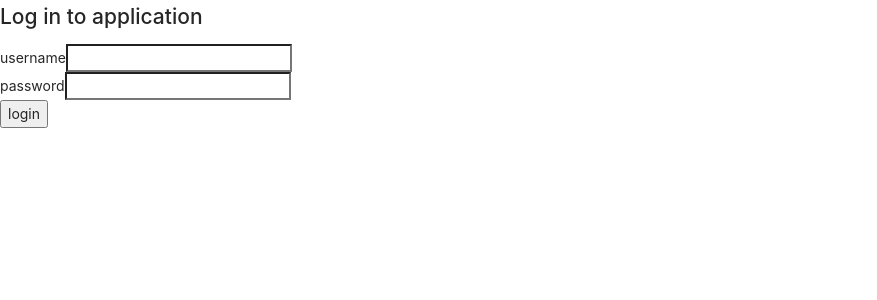
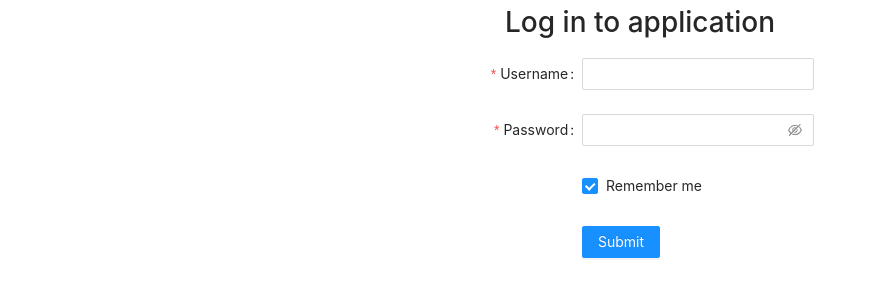
Before and after one commit to mkcyoung/fullstack-helsinki, a React (Create React App) app in the folder part7/bloglist-frontend/: page / in a window 1280 px wide. Shown: the top 300 px of the page, without its empty margins (0-877 px from the left). Built offline with nearby package versions, Linux system fonts and the light colour scheme; no server answers.

Commit message:
styled navbar and login form

```diff
--- a/part7/bloglist-frontend/src/App.js
+++ b/part7/bloglist-frontend/src/App.js
@@ -65,7 +65,7 @@ const App = () => {
     <>
       {user === null ?
         <div>
-          <h2>Log in to application</h2>
+          <h1 align='center'>Log in to application</h1>
           <Notification />
           <LoginForm />
         </div> :
--- a/part7/bloglist-frontend/src/components/LoginForm.js
+++ b/part7/bloglist-frontend/src/components/LoginForm.js
@@ -1,40 +1,111 @@
 import React, { useState } from 'react'
-import Login from './Login'
+// import Login from './Login'
 import { useDispatch } from 'react-redux'
 import { setUser } from '../reducers/userReducer'
+
+import { Form, Input, Button, Checkbox, Row } from 'antd'
 
 const LoginForm = () => {
     const dispatch = useDispatch()
 
-    const [username, setUsername] = useState('')
-    const [password, setPassword] = useState('')
+    // const [username, setUsername] = useState('')
+    // const [password, setPassword] = useState('')
 
-    const handleUsername = (event) => {
-        setUsername(event.target.value)
-      }
 
-    const handlePassword = (event) => {
-        setPassword(event.target.value)
+    // const handleUsername = (event) => {
+    //     setUsername(event.target.value)
+    //   }
+
+    // const handlePassword = (event) => {
+    //     setPassword(event.target.value)
+    // }
+
+    const handleLogin = async (values) => {
+        dispatch(setUser(values.username,values.password))
+        // setUsername('')
+        // setPassword('')
     }
 
-    const handleLogin = async (event) => {
-        event.preventDefault()
-        dispatch(setUser(username,password))
-        setUsername('')
-        setPassword('')
+    const onFinishFailed = (errorInfo) => {
+        console.log('Failed:', errorInfo)
     }
 
 
     return (
-        <div>
-            <Login
-                username={username}
-                password={password}
-                handleSubmit={handleLogin}
-                handleUsername={handleUsername}
-                handlePassword={handlePassword}
-          />
-        </div>
+        <Row type="flex" justify="center" align="center">
+            <Form
+            name="basic"
+            labelCol={{
+                span: 8,
+            }}
+            wrapperCol={{
+                span: 16,
+            }}
+            initialValues={{
+                remember: true,
+            }}
+            onFinish={handleLogin}
+            onFinishFailed={onFinishFailed}
+            >
+                <Form.Item
+                    label="Username"
+                    name="username"
+                    rules={[
+                    {
+                        required: true,
+                        message: 'Please input your username!',
+                    },
+                    ]}
+                >
+                    <Input />
+                </Form.Item>
+
+                <Form.Item
+                    label="Password"
+                    name="password"
+                    rules={[
+                    {
+                        required: true,
+                        message: 'Please input your password!',
+                    },
+                    ]}
+                >
+                    <Input.Password />
+                </Form.Item>
+
+                <Form.Item
+                    name="remember"
+                    valuePropName="checked"
+                    wrapperCol={{
+                    offset: 8,
+                    span: 16,
+                    }}
+                >
+                    <Checkbox>Remember me</Checkbox>
+                </Form.Item>
+
+                <Form.Item
+                    wrapperCol={{
+                    offset: 8,
+                    span: 16,
+                    }}
+                >
+                    <Button type="primary" htmlType="submit">
+                    Submit
+                    </Button>
+                </Form.Item>
+            </Form>
+        </Row>
+
+        // <div>
+        //     <Login
+        //         username={username}
+        //         password={password}
+        //         handleSubmit={handleLogin}
+        //         handleUsername={handleUsername}
+        //         handlePassword={handlePassword}
+        //   />
+        // </div>
     )
 
 
--- a/part7/bloglist-frontend/src/components/Menu.js
+++ b/part7/bloglist-frontend/src/components/Menu.js
@@ -1,9 +1,31 @@
-import React from 'react'
+import React, { useState } from 'react'
 import { Link } from 'react-router-dom'
-import { useSelector  } from 'react-redux'
-import LogoutButton from './LogoutButton'
+import { useSelector, useDispatch  } from 'react-redux'
+// import LogoutButton from './LogoutButton'
+import { Menu } from 'antd'
+import { useRouteMatch } from 'react-router-dom'
 
-const Menu = () => {
+import { UserOutlined, PoweroffOutlined, TeamOutlined, CopyOutlined } from '@ant-design/icons'
+
+import { logoutUser } from '../reducers/userReducer'
+
+const { SubMenu } = Menu
+
+
+const navMenu = () => {
+
+  const dispatch = useDispatch()
+
+  const handleLogout = () => {
+      dispatch(logoutUser())
+    }
+
+
+  // checks out route match to render correct active key
+  const matchUser = useRouteMatch('/users')
+  const clicked = matchUser
+    ? 'users'
+    : 'blogs'
 
   const user = useSelector(state => state.user)
 
@@ -16,14 +38,30 @@ const Menu = () => {
       backgroundColor: '#dbdbdb'
   }
 
+
   return (
-      <div style={navStyle}>
+
+    <Menu defaultSelectedKeys={clicked} mode='horizontal'>
+      <Menu.Item key='blogs' icon={<CopyOutlined />}>
         <Link to='/' style={padding}>blogs</Link>
+      </Menu.Item>
+      <Menu.Item key='users' icon={<TeamOutlined />}>
         <Link to='/users' style={padding}>users</Link>
-        {user.name} logged-in { }
-        <LogoutButton />
-      </div>
+      </Menu.Item>
+      <SubMenu style={{ float: 'right' }} key='user' title={user.name} icon={<UserOutlined />}>
+        <Menu.Item onClick={() => handleLogout()} key='logout' icon={<PoweroffOutlined />}>
+          logout
+        </Menu.Item>
+      </SubMenu>
+    </Menu>
+
+    // <div style={navStyle}>
+    //   <Link to='/' style={padding}>blogs</Link>
+    //   <Link to='/users' style={padding}>users</Link>
+    //   {user.name} logged-in { }
+    //   <LogoutButton />
+    // </div>
   )
 }
 
-  export default Menu
+export default navMenu
```
Lines whose indentation alone changed are shown as unchanged.
